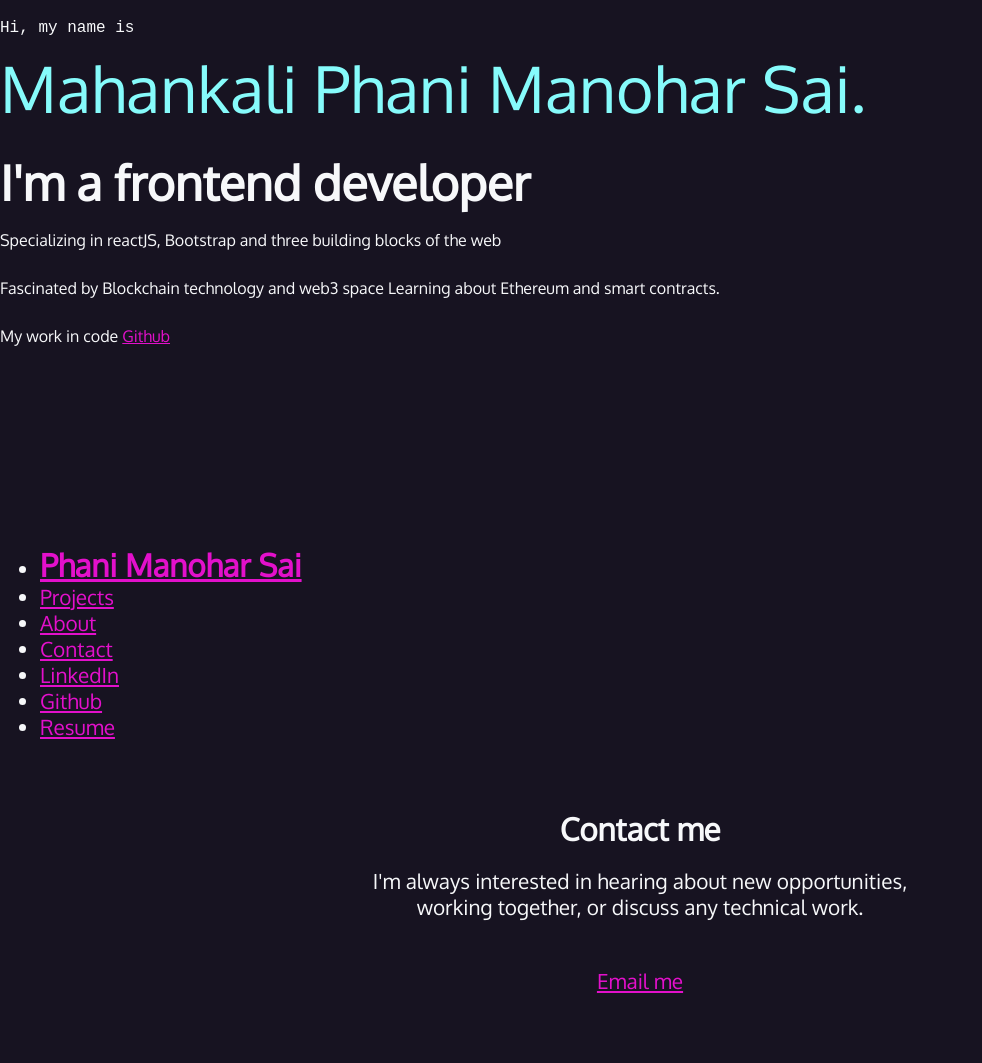
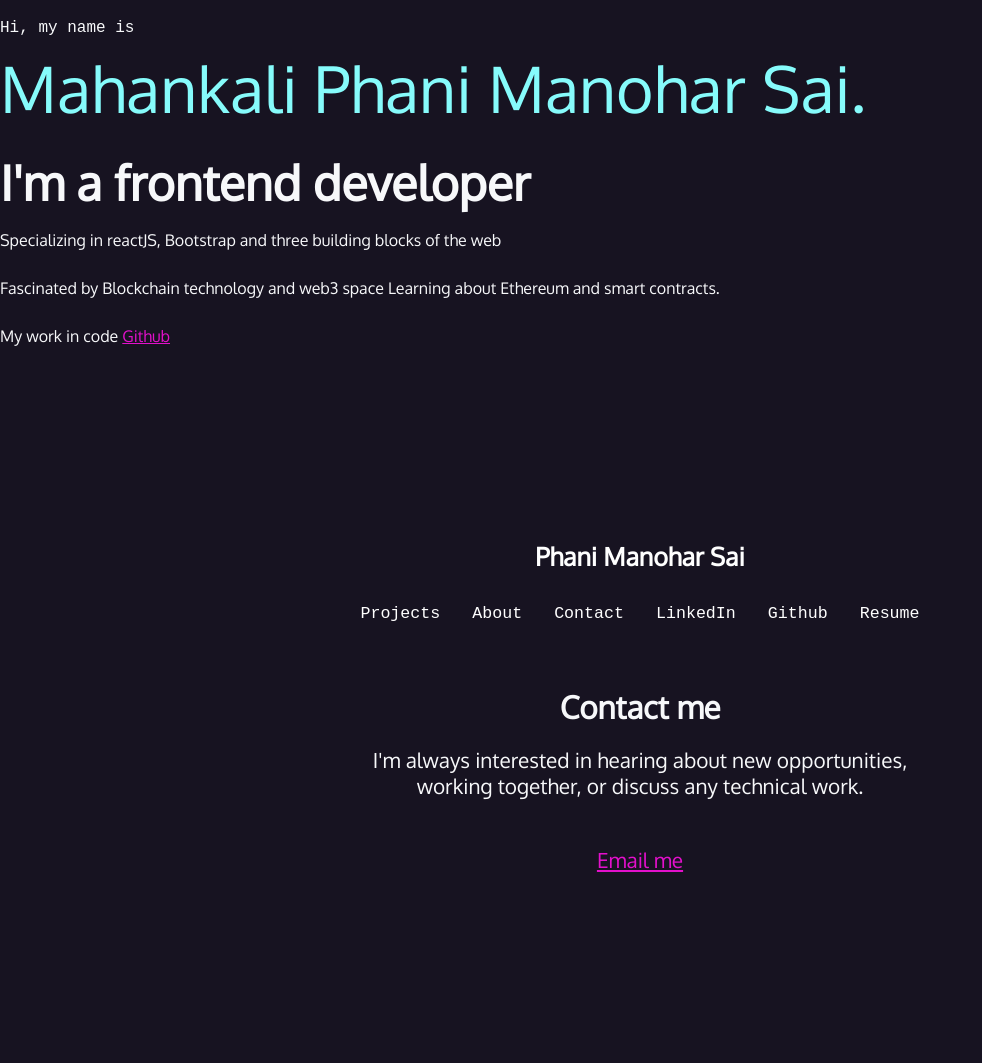
Before and after one commit to m4h4nk4l1/css-portfolio, a plain HTML site: page index.html in a window 1280 px wide. Shown: the whole page, without its empty margins (0-982 px from the left). After the commit the page ends 942 px from the top, so only its background shows below. Drawn offline with Linux system fonts and the light colour scheme.

Commit message:
second commit

```diff
--- a/main.css
+++ b/main.css
@@ -78,3 +78,38 @@ a:hover{
 #contact p:last-child {
     margin-top: 3rem;
 }
+
+nav {
+    font-family: var(--mono);
+    font-size: 80%;
+    padding: 1rem;
+}
+
+nav h1 a {
+    font-family: var(--sans);
+}
+
+nav ul {
+    margin: 0;
+    padding: 0;
+    list-style-type: none;
+    display: flex;
+    flex-flow: row wrap;
+    justify-content: center;
+    align-items: center;
+    gap: 2rem;
+}
+
+nav li:first-child{
+    flex-basis: 100%;
+    text-align: center;
+}
+nav a {
+    color: white;
+    text-decoration: none;
+    display: block;
+}
+
+a:hover {
+    color: var(--magenta);
+}
```
